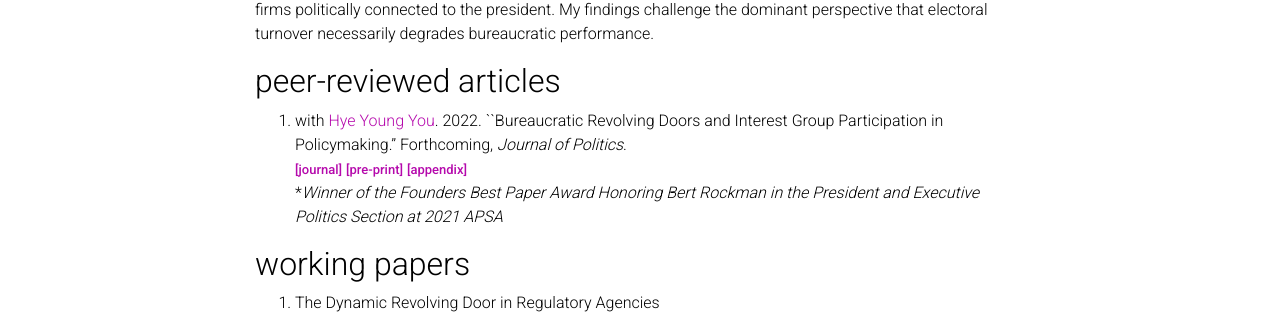
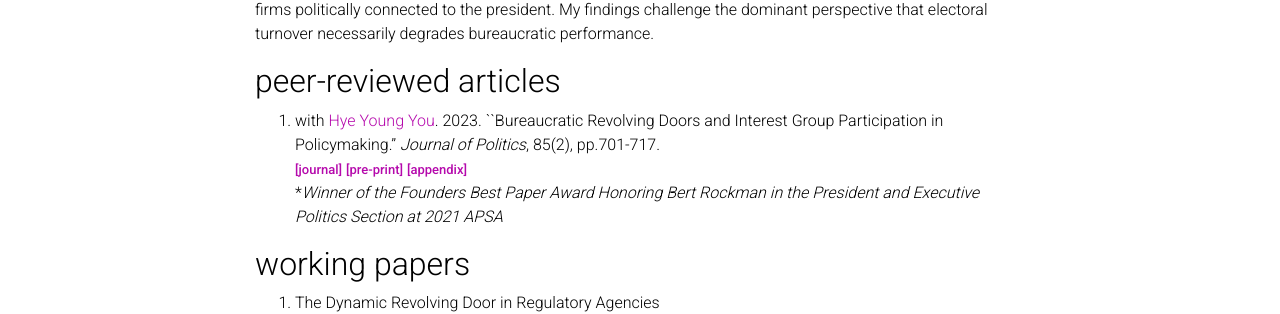
Before and after one commit to kyuwon-lee/kyuwon-lee.github.io, a Jekyll site: the page built from _pages/Research.md, in a window 1280 px wide and 1040 px high. Shown: the part 512-826 px from the top of the window. Built offline with Jekyll 4.4.1, drawn with Linux system fonts in a browser that asks for light colours; comment, search, counter and statistics services are not loaded; a style sheet for code colours, icons or effects is not loaded.

Commit message:
Update Research.md

```diff
--- a/_pages/Research.md
+++ b/_pages/Research.md
@@ -12,7 +12,7 @@ nav: true
 Abstract: The president's dominant influence on administrative policymaking has sparked public concerns about the resulting inefficiencies of federal agencies. I examine how the possibility of future electoral turnover can limit agencies' engagement in presidential favoritism, focusing on policy areas where Congress can use informal means to constrain agencies' actions under the separation of powers system. In those areas, forward-looking agencies might alter their behavior to accommodate the future opposition Congress's constraints, even given the substantial presidential influence. I evaluate these incentives using federal contract data in the United States. I find that as the probability of congressional turnover increases, federal agencies under unified government are more likely to award lower-cost contracts through competitive bidding in the expectation that the future Congress might compel agencies to abandon non-competitive contracts given to firms politically connected to the president. My findings challenge the dominant perspective that electoral turnover necessarily degrades bureaucratic performance.
 
 ## peer-reviewed articles
-1. with <a href='https://hyeyoungyou.com'>Hye Young You</a>. 2022. ``Bureaucratic Revolving Doors and Interest Group Participation in Policymaking.'' Forthcoming, _Journal of Politics_.
+1. with <a href='https://hyeyoungyou.com'>Hye Young You</a>. 2023. ``Bureaucratic Revolving Doors and Interest Group Participation in Policymaking.'' _Journal of Politics_, 85(2), pp.701-717.
 **<a href='https://www.journals.uchicago.edu/doi/10.1086/722340'><font size="2"> [journal]</font></a>**   **<a href='https://www.dropbox.com/s/8aw6ltbs92wlnai/jop_manuscript.pdf?dl=0'><font size="2"> [pre-print]</font></a>**   **<a href='https://www.dropbox.com/s/lb5lq3xuraj3b6s/online_appendix.pdf?dl=0'><font size="2"> [appendix]</font></a>**
 *_Winner of the Founders Best Paper Award Honoring Bert Rockman in the President and Executive Politics Section at 2021 APSA_
 
```
